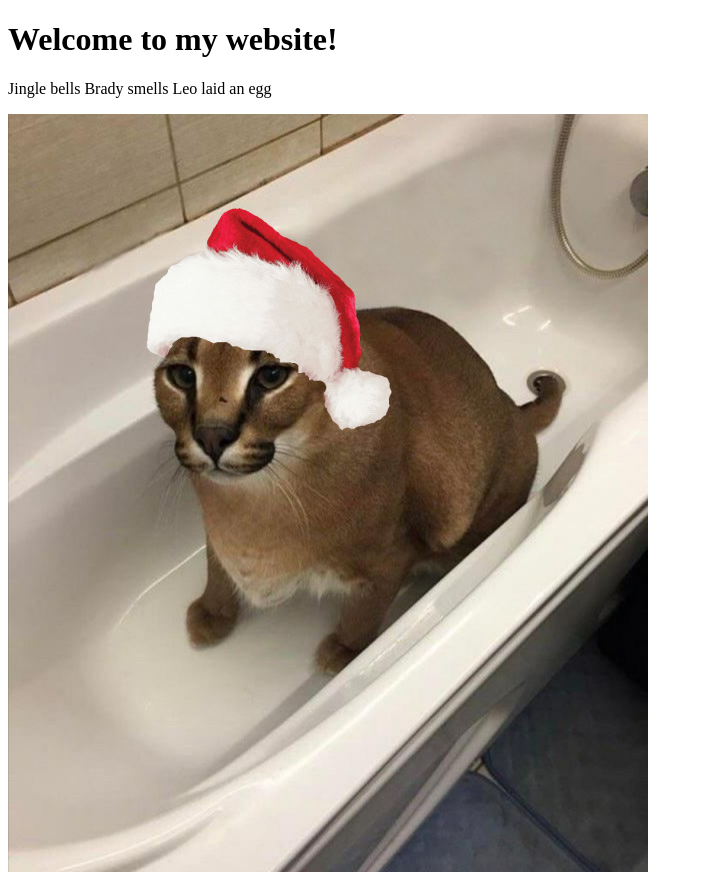
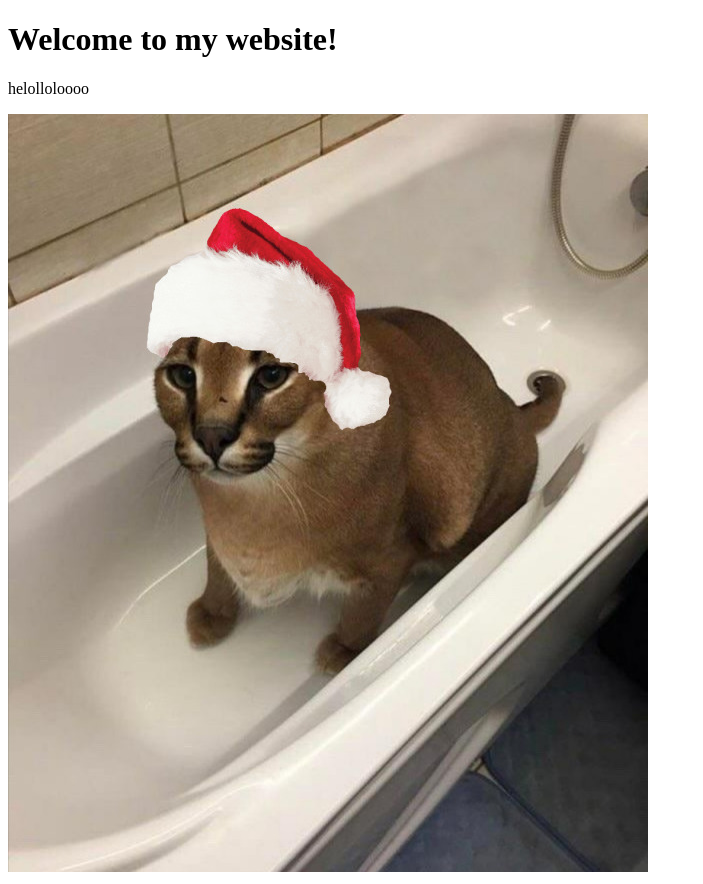
Before and after one commit to BigGuyNickM/Portfolio, a plain HTML site: page index.html in a window 1280 px wide. Shown: the whole page, without its empty margins (0-703 px from the left). Drawn offline with Linux system fonts and the light colour scheme.

Commit message:
change text, test

```diff
--- a/index.html
+++ b/index.html
@@ -2,7 +2,7 @@
 <html>
 	<body>
         <h1>Welcome to my website!</h1>
-        <p>Jingle bells Brady smells Leo laid an egg</p>
+        <p>helolloloooo</p>
         <img src="./Images/floppaChristmas.jpg" style="left: 300px;">
 	</body>
 </html>
```
